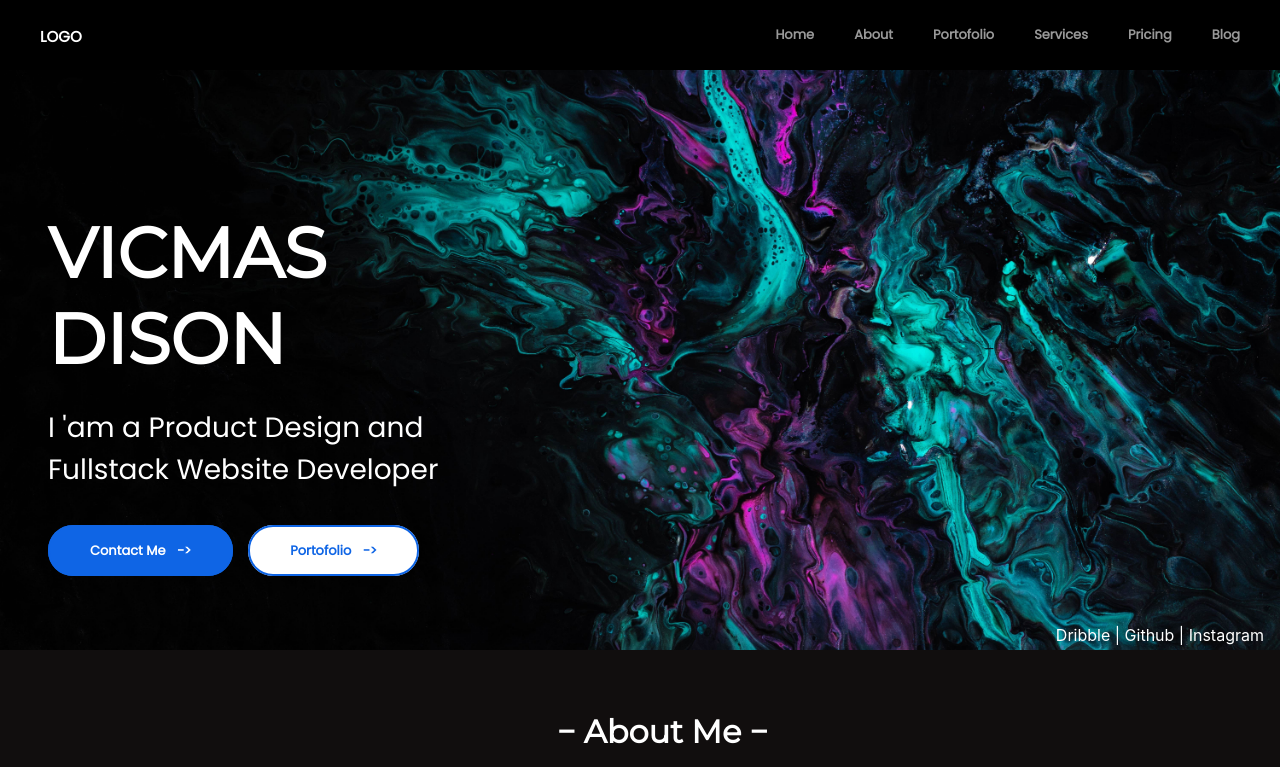
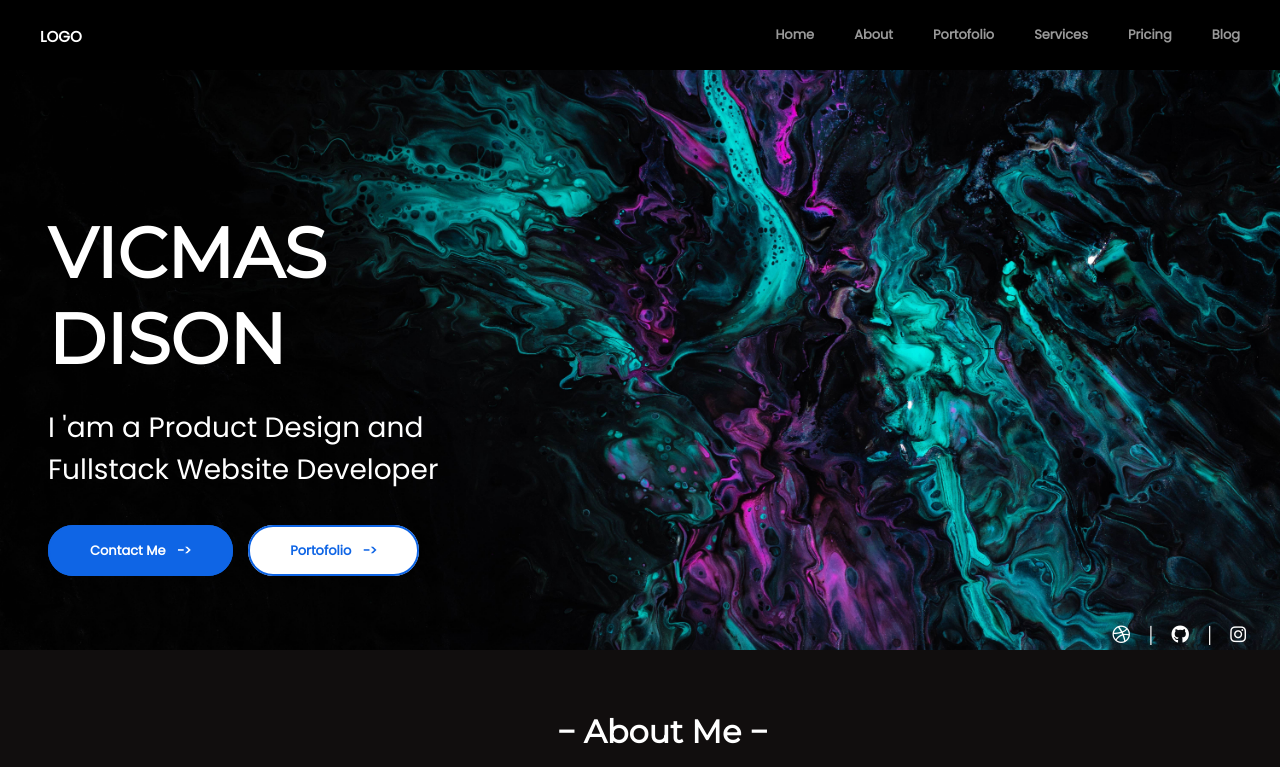
Before and after one commit to dikyriz/landing-page1, a React (Create React App) app: page / in a window 1280 px wide. Shown: the top 767 px of the page. Built offline with nearby package versions, Linux system fonts and the light colour scheme.

Commit message:
add pages

```diff
--- a/src/pages/Header.js
+++ b/src/pages/Header.js
@@ -14,7 +14,11 @@ export default function Header() {
                     <Link to= '/portofolio' className = "btn btn-portofolio">Portofolio<span className = "arrow" > &#8722;&gt;</span></Link>
                 </div>
             </div>
-            <p className= "home-sosmed">Dribble | Github | Instagram </p>
+            <p className= "home-sosmed">
+            <i className="fa-brands fa-dribbble icons-header"></i>&#124;
+            <i className="fa-brands fa-github icons-header"></i>&#124;
+            <i className="fa-brands fa-instagram icons-header"></i>
+            </p>
         </section>
     );
 }
```
